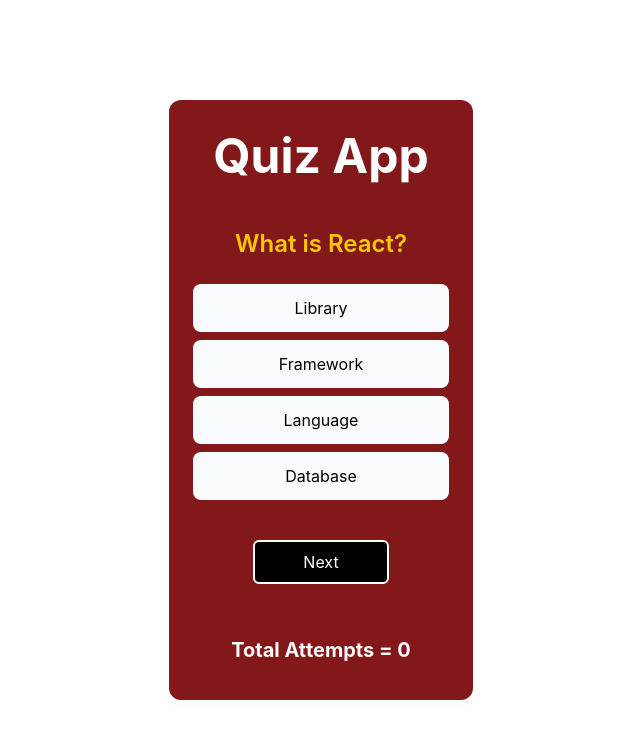
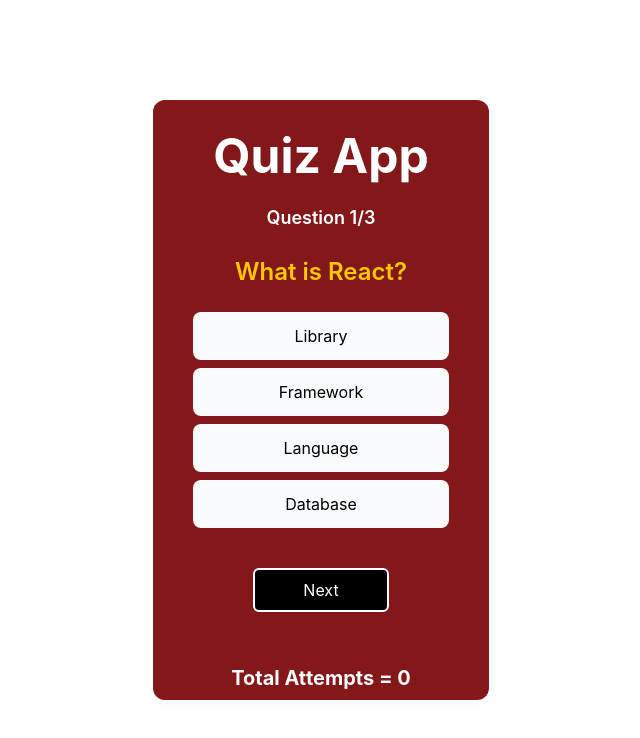
Before and after one commit to AbhayDeveloperr/Quiz-App, a React (Vite) app in the folder Quiz-App/: page / in a window 1280 px wide. Shown: the top 738 px of the page, without its empty margins (319-959 px from the left). Built offline with nearby package versions, Linux system fonts and the light colour scheme.

Commit message:
Added Que Counter

```diff
--- a/Quiz-App/src/App.jsx
+++ b/Quiz-App/src/App.jsx
@@ -44,7 +44,7 @@
 //check why the currentqueue value is not approaching to 3.
   return (
     <div className='flex justify-center items-center h-screen'>
-      <div className='text-center pt-8 bg-red-900 shadow-lg shadow-gray-50 px-6 pb-8 rounded-xl h-[75vh]'>
+      <div className='text-center pt-8 bg-red-900 shadow-lg shadow-gray-50 px-10 pb-8 rounded-xl h-[75vh]'>
         <h1 className='text-5xl font-bold text-white'>Quiz App</h1>
         <div id="game-over" className='mt-4'>
           {isFinished && (
@@ -54,7 +54,10 @@
           )}
         </div>
       <div className={` ${maxAttempt? 'hidden' : 'block'}`}>
-        <h2 className='pt-8 pb-4 font-semibold text-2xl text-center text-yellow-400'>
+        <p className='text-white text-lg font-semibold pt-2'>
+          Question {currentQue+1}/{questions.length}
+        </p>
+        <h2 className='pt-6 pb-4 font-semibold text-2xl text-center text-yellow-400'>
           {questions[currentQue].question}
         </h2>
         <div className=' flex justify-center items-center'>
```
